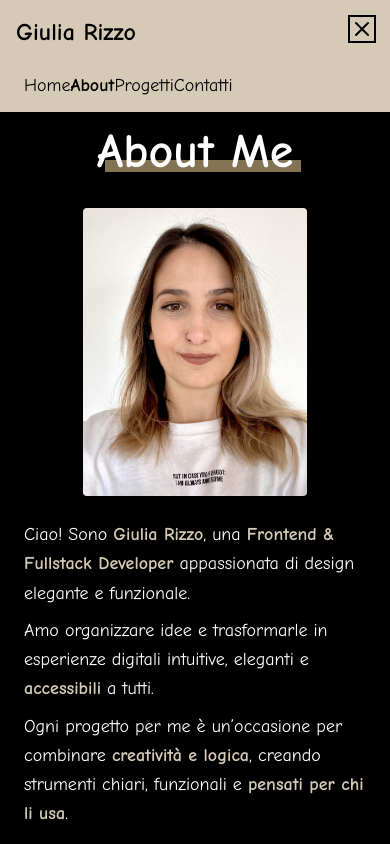
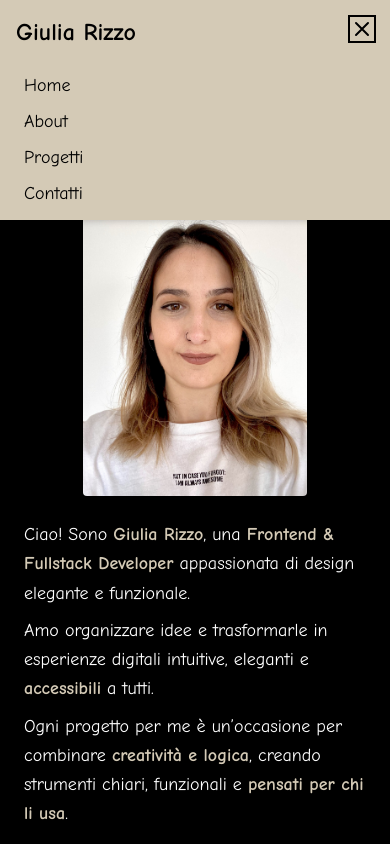
Before and after one commit to giulia-r01/giulia-rizzo_portfolio, a React (Vite) app: page /about in a window 390 px wide. Both pictures are taken after a click on the button 362 px from the left and 28 px from the top of the page. Shown: the top 844 px of the page. Built offline with nearby package versions, Linux system fonts and the light colour scheme.

Commit message:
responsive

```diff
--- a/src/components/CustomNavbar.jsx
+++ b/src/components/CustomNavbar.jsx
@@ -7,7 +7,6 @@ const CustomNavbar = () => {
   const [isOpen, setIsOpen] = useState(false)
   const location = useLocation()
 
-  // Gestione stato attivo
   const isHomeActive = location.pathname === "/" && location.hash === ""
   const isAboutActive = location.pathname === "/about"
   const isProjectsActive = location.hash === "#projects"
@@ -26,7 +25,6 @@ const CustomNavbar = () => {
             Giulia Rizzo
           </div>
 
-          {/* Menu desktop */}
           <div className="hidden md:flex space-x-8">
             <NavLink to="/" className={linkClasses(isHomeActive)}>
               Home
@@ -50,7 +48,6 @@ const CustomNavbar = () => {
             </HashLink>
           </div>
 
-          {/* Hamburger mobile */}
           <div className="md:hidden">
             <button
               onClick={() => setIsOpen(!isOpen)}
@@ -82,38 +79,36 @@ const CustomNavbar = () => {
               </svg>
             </button>
           </div>
-        </div>
-
-        {/* Menu mobile */}
+        </div>{" "}
         {isOpen && (
           <div className="md:hidden mt-2 space-y-2 px-2 pb-3">
             <NavLink
               to="/"
               onClick={() => setIsOpen(false)}
-              className={linkClasses(isHomeActive)}
+              className={`${linkClasses(isHomeActive)} block`}
             >
               Home
             </NavLink>
             <NavLink
               to="/about"
               onClick={() => setIsOpen(false)}
-              className={linkClasses(isAboutActive)}
+              className={`${linkClasses(isHomeActive)} block`}
             >
               About
-            </NavLink>
+            </NavLink>{" "}
             <HashLink
               smooth
               to="/#projects"
               onClick={() => setIsOpen(false)}
-              className={linkClasses(isProjectsActive)}
+              className={`${linkClasses(isHomeActive)} block`}
             >
               Progetti
-            </HashLink>
+            </HashLink>{" "}
             <HashLink
               smooth
               to="/#contact"
               onClick={() => setIsOpen(false)}
-              className={linkClasses(isContactActive)}
+              className={`${linkClasses(isHomeActive)} block`}
             >
               Contatti
             </HashLink>
--- a/src/components/aboutComponents/Bio.jsx
+++ b/src/components/aboutComponents/Bio.jsx
@@ -58,6 +58,8 @@ const Bio = ({ showButton = false }) => {
               Formazione
             </HashLink>
           )}
+        </div>
+        <div className="mt-5 pt-5">
           {showButton && (
             <HashLink
               smooth
--- a/src/components/aboutComponents/Education.jsx
+++ b/src/components/aboutComponents/Education.jsx
@@ -40,9 +40,7 @@ const Education = () => {
       className="py-12 px-6 sm:px-6 lg:px-12 bg-black flex flex-col items-center"
     >
       <h2 className="relative inline-block text-4xl font-bold text-white mb-12 pt-5 text-center">
-        <span className="relative z-10 whitespace-nowrap">
-          Istruzione & Formazione
-        </span>
+        <span className="relative z-10 whitespace-nowrap">Formazione</span>
         <span className="absolute bottom-1 left-2 w-full h-3 bg-[#847352] z-0"></span>
       </h2>
 
```
